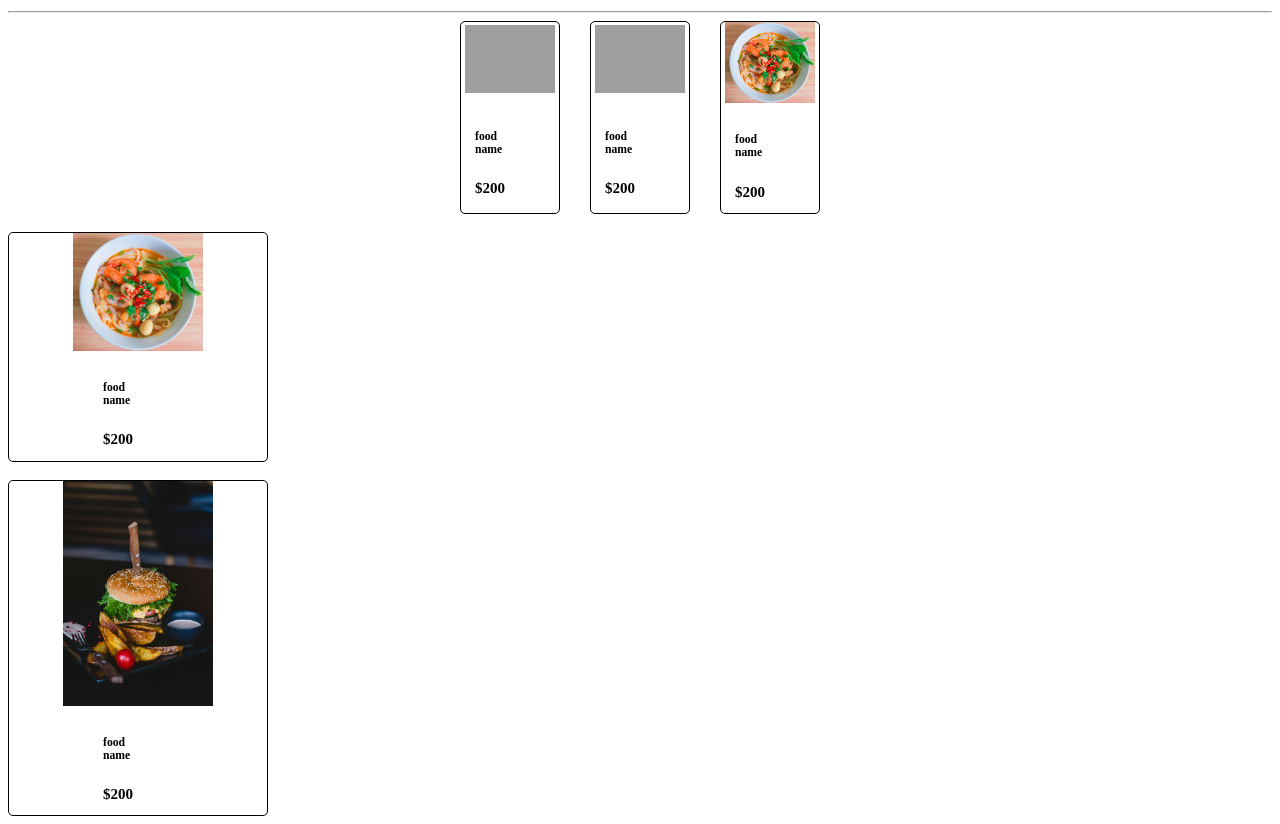
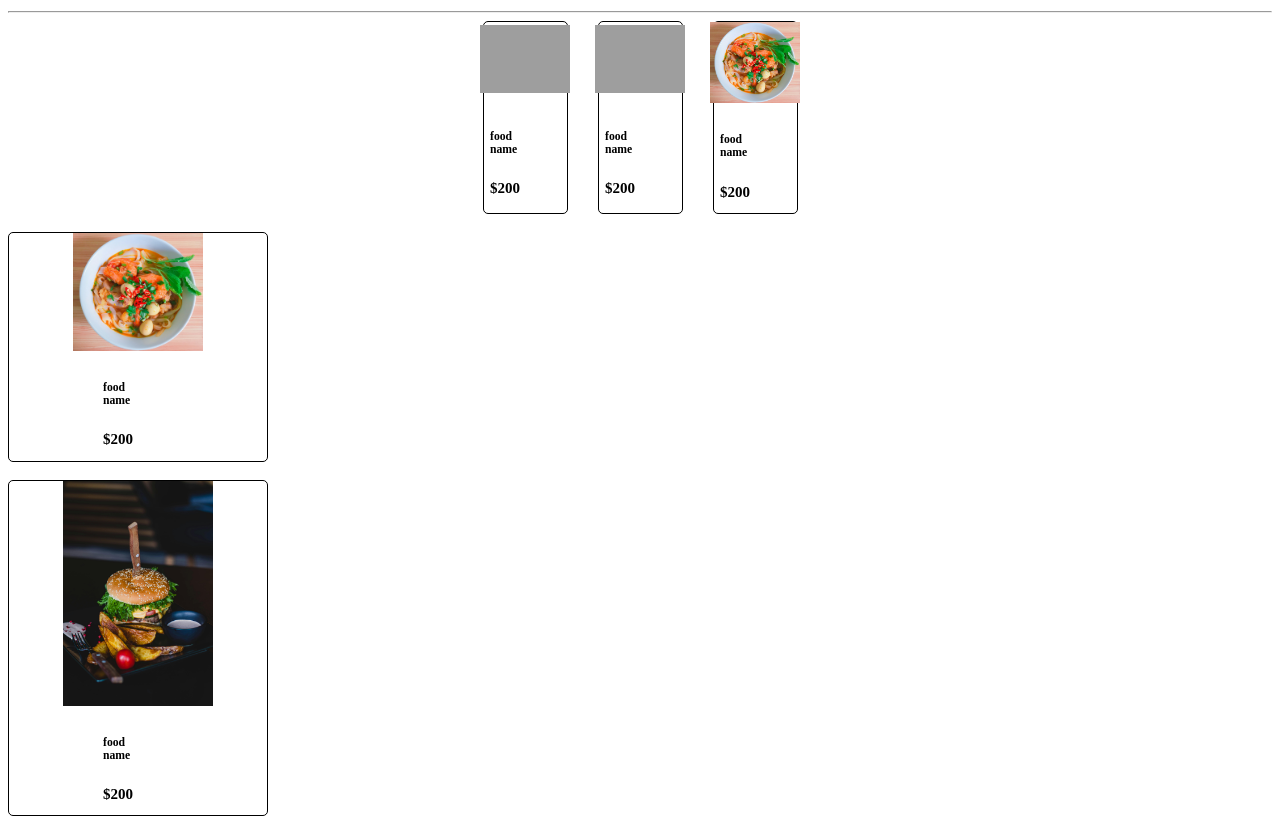
Before and after one commit to eiithu142/foodmenu, a plain HTML site: page index.html in a window 1280 px wide. Shown: the part 79-903 px from the top of the page. Drawn offline with Linux system fonts and the light colour scheme; grey boxes are pictures that could not be loaded.

Commit message:
Update index.html

```diff
--- a/index.html
+++ b/index.html
@@ -83,7 +83,7 @@
 
     border-radius: 5px;
     display: grid;
-    grid-template-columns: repeat(3,100px);
+    grid-template-columns: repeat(3,85px);
     gap: 30px;
     justify-content: center;
     }
```
